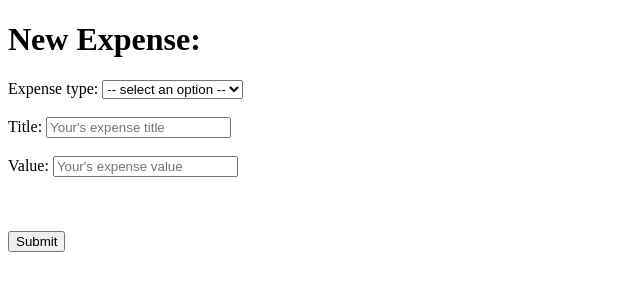
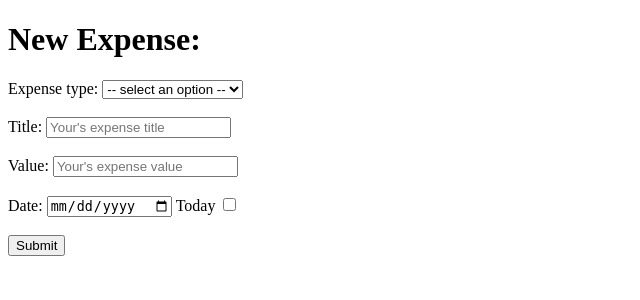
Before and after one commit to Brvilardi/financial-assistent, a Django app: page /new-expense in a window 1280 px wide. Shown: the top 300 px of the page, without its empty margins (0-640 px from the left). Run offline with Django 3.2, Linux system fonts and the light colour scheme.

Commit message:
user can select the expense date

```diff
--- a/static/webapp/addExpense.js
+++ b/static/webapp/addExpense.js
@@ -29,6 +29,7 @@ let fixedForm = `
         <label for="warnViaSMS">Remember me via SMS: </label>
         <input type="checkbox" id="warnViaSMS" name="warnViaSMS" checked>
     </div>
+    <br><br>
 `;
 
 //categorie
@@ -36,6 +37,7 @@ let variableForm = `
 
     <label for="categorie">Categorie: </label>
     <input name="categorie" type="text" placeholder="Your's expense Categorie">
+    <br><br>
 `
 
 var expenseForm = {
@@ -77,6 +79,18 @@ document.addEventListener('DOMContentLoaded', function() {
             checkboxIteration();
 
         }
-    })
+    });
+
+    var today = document.getElementById("today");
+    today.onchange = function () {
+        let date = document.getElementById("date");
+        if (today.checked === true){
+            date.disabled = true;
+            date.value = null;
+        }
+        else{
+            date.disabled = false;
+        }
+    };
 
 })
--- a/templates/webapp/addExpense.html
+++ b/templates/webapp/addExpense.html
@@ -35,7 +35,14 @@
 
         <div id="specificForm"></div>
 
+        <label for="date">Date: </label>
+        <input type="date" name="date" id="date">
+
+        <label for="today">Today</label>
+        <input type="checkbox" id="today" name="today">
+
         <br><br>
+
         <input type="submit">
 
     </form>
--- a/templates/webapp/home.html
+++ b/templates/webapp/home.html
@@ -84,7 +84,7 @@
     console.log("self: ", this);
     console.log("array: ", array)
 
-    let url = "/month/" + String(array[0]._index)
+    let url = "/month/" + String(array[0]._index+1)
     window.open(url)
 
   }
--- a/webapp/views.py
+++ b/webapp/views.py
@@ -3,7 +3,7 @@ import time
 from django.shortcuts import render, redirect
 from django.http import HttpResponse
 from webapp import models
-from datetime import date
+from datetime import date, datetime
 from dateutil.relativedelta import *
 from django.contrib.auth.models import User
 import pprint
@@ -48,7 +48,7 @@ def cleanFixedExpenses(fixedExpenses):
         today = today.replace(day=28) #Fix problems with february (when replacing the date)
 
     # print("\n\ntoday1: ", today.replace(month=1))
-    cleanFixedExpenses = {0:[],1:[],2:[],3:[],4:[],5:[],6:[],7:[],8:[],9:[],10:[],11:[]}
+    cleanFixedExpenses = {1:[],2:[],3:[],4:[],5:[],6:[],7:[],8:[],9:[],10:[],11:[], 11:[]}
     for expense in fixedExpenses:
         #Checks if expense is forever
         month = expense.begining.month
@@ -276,6 +276,16 @@ def addExpenseHandler(request):
     warnViaEmail = False
     warnViaSMS = False
 
+    #Gets form date, or uses todays data
+    expenseDate = date.today()
+    try:
+        print("date: ", form['date'])
+        expenseDate = datetime.strptime(form['date'], '%Y-%m-%d')
+    except:
+        #expense is today
+        pass
+    print("expense date: ", expenseDate)
+
     #Verifies if user want to be warned and save the info with warnViaEmail and warnViaSMS
     try:
         warnViaEmail = form['warnViaEmail'] == 'on'
@@ -294,7 +304,10 @@ def addExpenseHandler(request):
     if form["expenseType"] == "fixed":
         #Create FixedExpense object
         # print("duration: ", form["duration"])
-        expense = models.FixedExpense(title=form["title"], value=form["value"], paymentDay=form["paymentDay"], description=form["description"], owner=request.user, duration=int(form['duration']))
+        expense = models.FixedExpense(title=form["title"], value=form["value"],
+                                      paymentDay=form["paymentDay"], description=form["description"],
+                                      owner=request.user, duration=int(form['duration']),
+                                      begining=expenseDate)
         expense.save()
 
         #Adds expense on alarms
@@ -311,7 +324,7 @@ def addExpenseHandler(request):
         eventObj.save()
 
     elif form["expenseType"] == "variable":
-        expense = models.VariableExpense(title=form["title"], value=form["value"], categorie=form["categorie"], owner=request.user)
+        expense = models.VariableExpense(title=form["title"], value=form["value"], categorie=form["categorie"], owner=request.user, date=expenseDate)
         expense.save()
 
     return render(request, "success.html", {'message': "Expense created!",
```
Also changed, not shown: webapp/models.py (+5 -2 lines), db.sqlite3, webapp/migrations/0012_auto_20210129_2315.py (added).
